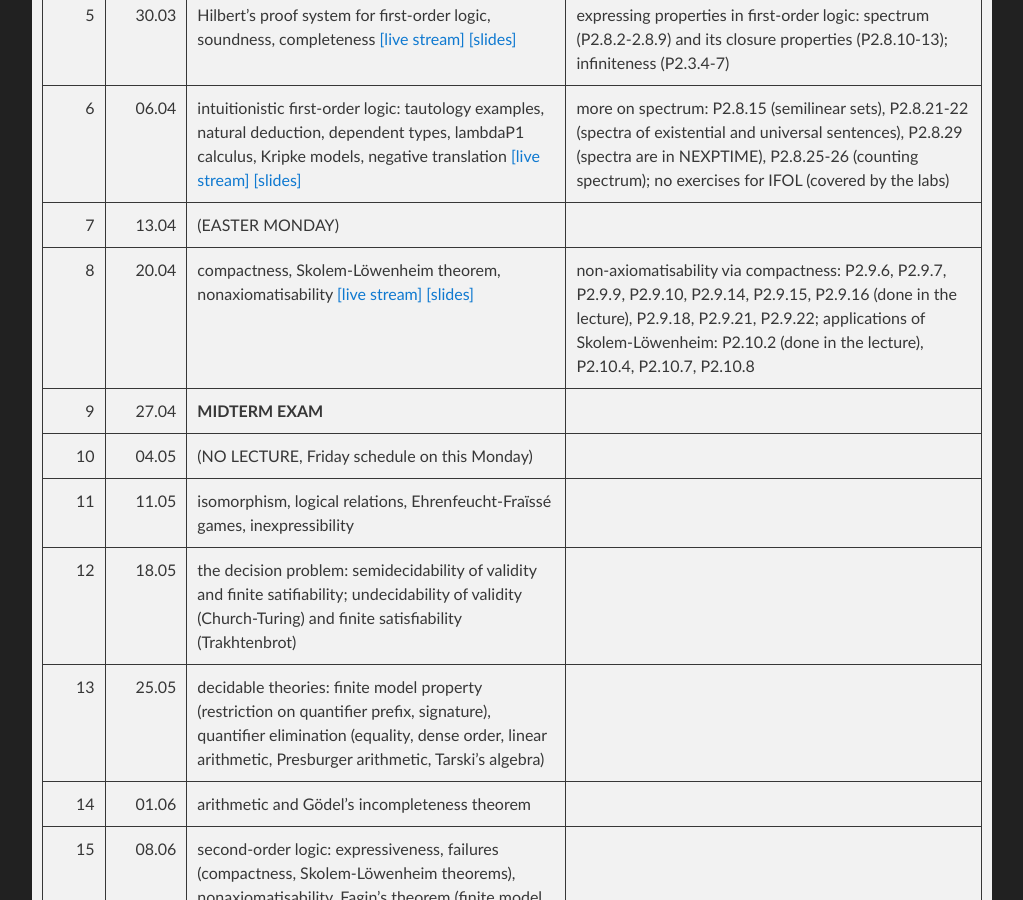
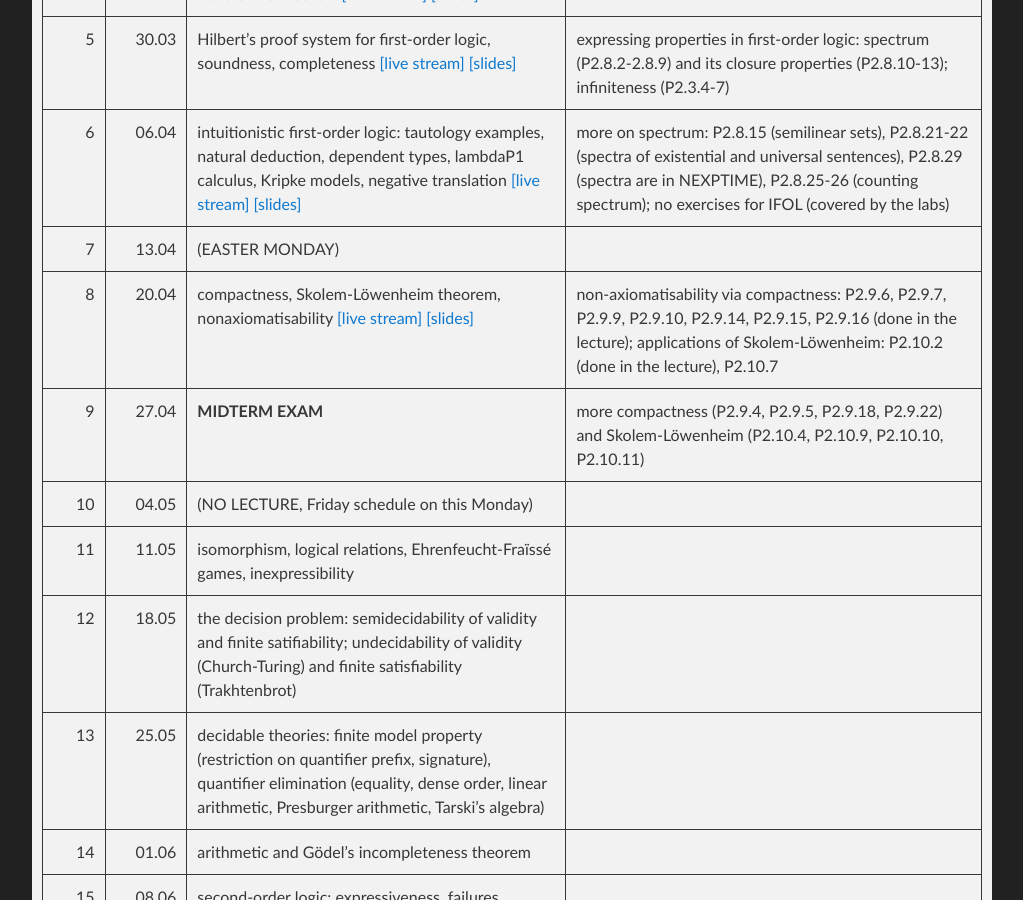
Before and after one commit to lclem/logic_course, a Jekyll site: the page built from docs/index.md, in a window 1280 px wide and 900 px high, scrolled down 2928 px. Shown: the whole window, without its empty margins (128-1151 px from the left). Built offline with Jekyll 4.4.1, drawn with Linux system fonts in a browser that asks for light colours; our own code applies the rules of GitHub Pages for plain Markdown files; some of the changed text lies outside the part shown.

Commit message:
Update index.md

```diff
--- a/docs/index.md
+++ b/docs/index.md
@@ -27,8 +27,9 @@
   - Deadline for submission: 12th June 2020, 20:00.
   - [Detailed description](labs/task01_description.pdf). The submission is done in GitHub Classroom, as specified in the detailed description.
   - **NEW**: [FAQ](labs/task01_FAQ.md) for the SAT project.
-- Agda project: **10 points**.
-  - Deadline for submission: two weeks after the task is given.
+- Agda project: **10 points** (10 exercises, 1 point each).
+  - Deadline for submission: 18th May 2020, 8pm.
+  - Assignment invitation link sent via USOS mail.
 - Mid-term exam: **30 points** (3 problems).
   - Coverage: lecture and related tutorial material weeks 0-5 included, except intuitionistic propositional/FO logic (e.g., no compactness/Skolem-Löwenheim for first-order logic).
 - Final exam: **40 points** = 10 (10 test questions) + 30 (3 problems).
@@ -70,8 +71,8 @@
 | 5 | 30.03 | Hilbert's proof system for first-order logic, soundness, completeness [[live stream]](https://youtu.be/i1Nl1XOGxZ0) [[slides]](slides/06-completeness_FO.pdf) | expressing properties in first-order logic: spectrum (P2.8.2-2.8.9) and its closure properties (P2.8.10-13); infiniteness (P2.3.4-7) |
 | 6 | 06.04 | intuitionistic first-order logic: tautology examples, natural deduction, dependent types, lambdaP1 calculus, Kripke models, negative translation [[live stream]](https://youtu.be/epzULiW39p8) [[slides]](slides/07-intuitionistic_FO.pdf) | more on spectrum: P2.8.15 (semilinear sets), P2.8.21-22 (spectra of existential and universal sentences), P2.8.29 (spectra are in NEXPTIME), P2.8.25-26 (counting spectrum); no exercises for IFOL (covered by the labs) |
 | 7 | 13.04 | (EASTER MONDAY) |
-| 8 | 20.04 | compactness, Skolem-Löwenheim theorem, nonaxiomatisability [[live stream]](https://youtu.be/E4JnHcKoTvo) [[slides]](slides/08-compactness_and_SL.pdf) | non-axiomatisability via compactness: P2.9.6, P2.9.7, P2.9.9, P2.9.10, P2.9.14, P2.9.15, P2.9.16 (done in the lecture), P2.9.18, P2.9.21, P2.9.22; applications of Skolem-Löwenheim: P2.10.2 (done in the lecture), P2.10.4, P2.10.7, P2.10.8 |
-| 9 | 27.04 | **MIDTERM EXAM** | |
+| 8 | 20.04 | compactness, Skolem-Löwenheim theorem, nonaxiomatisability [[live stream]](https://youtu.be/E4JnHcKoTvo) [[slides]](slides/08-compactness_and_SL.pdf) | non-axiomatisability via compactness: P2.9.6, P2.9.7, P2.9.9, P2.9.10, P2.9.14, P2.9.15, P2.9.16 (done in the lecture); applications of Skolem-Löwenheim: P2.10.2 (done in the lecture), P2.10.7 |
+| 9 | 27.04 | **MIDTERM EXAM** | more compactness (P2.9.4, P2.9.5, P2.9.18, P2.9.22) and Skolem-Löwenheim (P2.10.4, P2.10.9, P2.10.10, P2.10.11) |
 | 10 | 04.05 | (NO LECTURE, Friday schedule on this Monday) | |
 | 11 | 11.05 | isomorphism, logical relations, Ehrenfeucht-Fraïssé games, inexpressibility | |
 | 12 | 18.05 | the decision problem: semidecidability of validity and finite satifiability; undecidability of validity (Church-Turing) and finite satisfiability (Trakhtenbrot) | |
```
